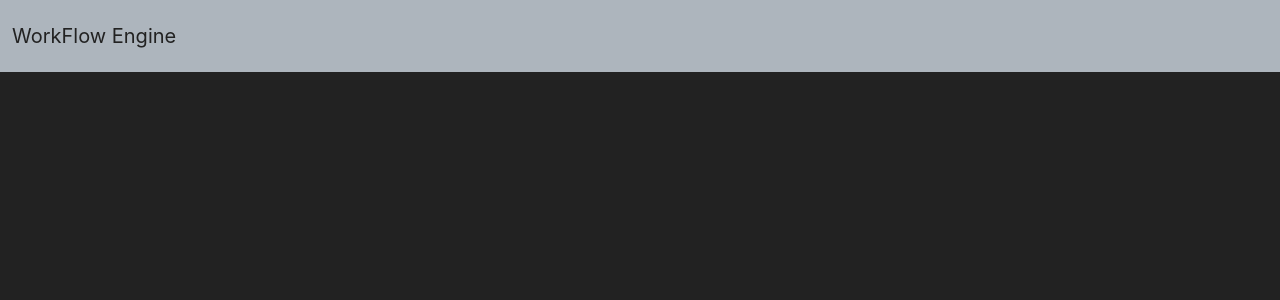
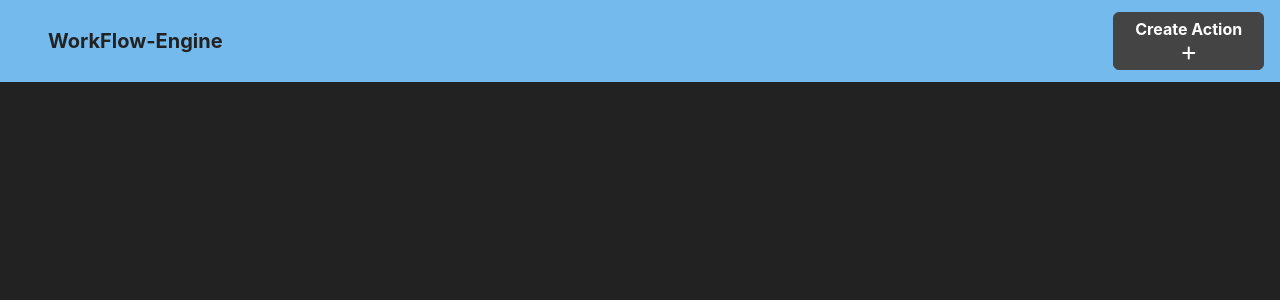
Before and after one commit to Inventor77/workflow-engine, a React (Create React App) app: page / in a window 1280 px wide. Shown: the top 300 px of the page. Built offline with nearby package versions, Linux system fonts and the light colour scheme.

Commit message:
Some UI optimization have been done

```diff
--- a/public/index.html
+++ b/public/index.html
@@ -6,6 +6,7 @@
   <meta http-equiv="X-UA-Compatible" content="IE=edge">
   <meta name="viewport" content="width=device-width, initial-scale=1.0">
   <link rel="stylesheet" href="https://bootswatch.com/5/darkly/bootstrap.min.css">
+  <link rel="stylesheet" href="https://cdnjs.cloudflare.com/ajax/libs/font-awesome/6.0.0-beta2/css/all.min.css">
   <title>Workflow Engine</title>
 </head>
 
--- a/src/App.js
+++ b/src/App.js
@@ -1,5 +1,4 @@
 import React, { Component, Fragment } from "react";
-import ReactDom from "react-dom";
 
 import Header from "./components/Header";
 import Dashboard from "./components/Dashboard";
--- a/src/components/Header.js
+++ b/src/components/Header.js
@@ -3,15 +3,37 @@ import React, { Component } from "react";
 export class Header extends Component {
 	render() {
 		return (
-			<div>
-				<nav className="navbar navbar-expand-sm navbar-light bg-light">
-					<div className="container-fluid">
-						<a className="navbar-brand" href="#">
-							WorkFlow Engine
-						</a>
-					</div>
-				</nav>
-			</div>
+			<nav
+				className="navbar navbar-expand-lg navbar-light py-2 px-5"
+				style={{ backgroundColor: "#74baec" }}
+			>
+				<a className="navbar-brand">
+					<b>WorkFlow-Engine</b>
+				</a>
+				<button
+					className="navbar-toggler"
+					type="button"
+					data-toggle="collapse"
+					data-target="#navbarSupportedContent"
+					aria-controls="#navbarSupportedContent"
+					aria-expanded="false"
+					aria-label="Toggle navigation"
+				>
+					<span className="navbar-toggler-icon"></span>
+				</button>
+
+				<div className="collapse navbar-collapse" id="navbarSupportedContent">
+					<div className="my-lg-0" style={{ width: "74vw" }}></div>
+					<ul className="navbar-nav ">
+						<li className="nav-item">
+							<button className="btn btn-secondary py-1 my-1" type="button">
+								<b>Create Action</b>
+								<i class="fas fa-plus mx-2"></i>
+							</button>
+						</li>
+					</ul>
+				</div>
+			</nav>
 		);
 	}
 }
```
